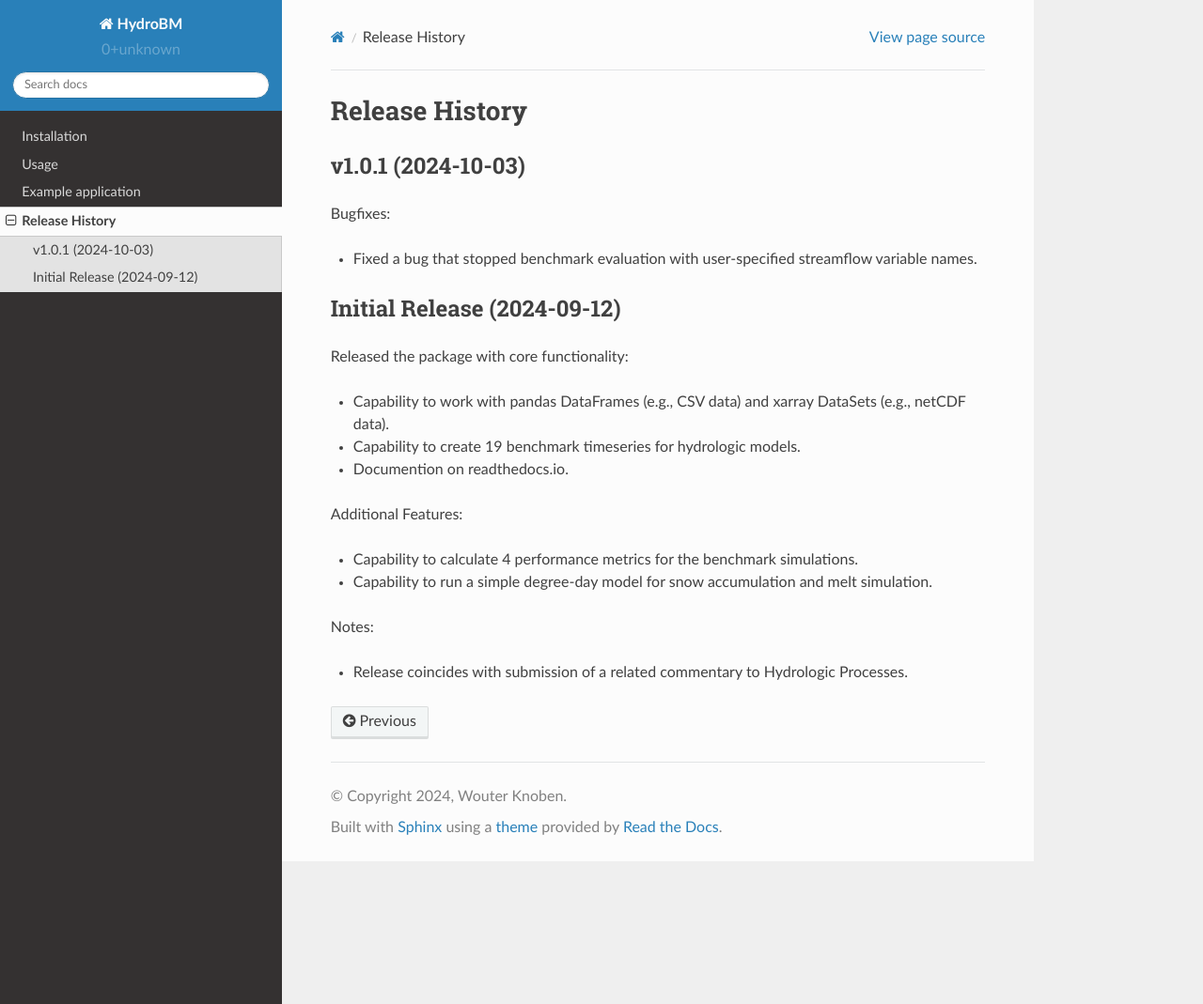
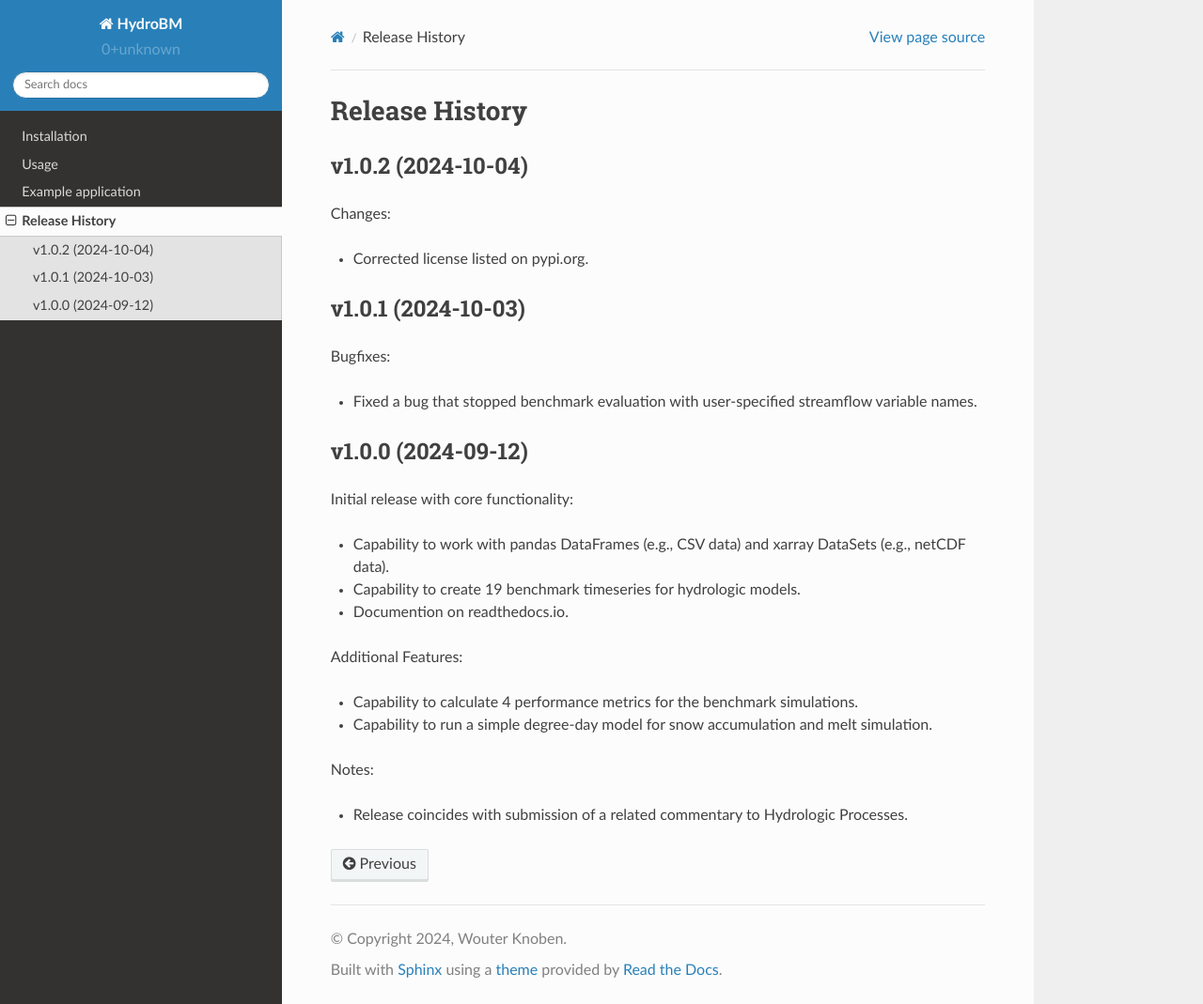
Before and after one commit to wknoben/hydrobm, a Sphinx documentation site: the page built from docs/source/release-history.rst, in a window 1280 px wide and 1069 px high. Shown: the whole window at 94% size. Built offline with Sphinx 7.4.7 and the Read the Docs theme 2.0.0, drawn with Linux system fonts in a browser that asks for light colours.

Commit message:
added release notes so we can push this to pypi

```diff
--- a/docs/source/release-history.rst
+++ b/docs/source/release-history.rst
@@ -1,6 +1,13 @@
 ===============
 Release History
 ===============
+
+v1.0.2 (2024-10-04)
+-------------------
+Changes:
+
+- Corrected license listed on pypi.org.
+
 
 v1.0.1 (2024-10-03)
 -------------------
@@ -9,9 +16,9 @@ Bugfixes:
 - Fixed a bug that stopped benchmark evaluation with user-specified streamflow variable names.
 
 
-Initial Release (2024-09-12)
+v1.0.0 (2024-09-12)
 ----------------------------
-Released the package with core functionality:
+Initial release with core functionality:
 
 - Capability to work with pandas DataFrames (e.g., CSV data) and xarray DataSets (e.g., netCDF data).
 - Capability to create 19 benchmark timeseries for hydrologic models.
```
